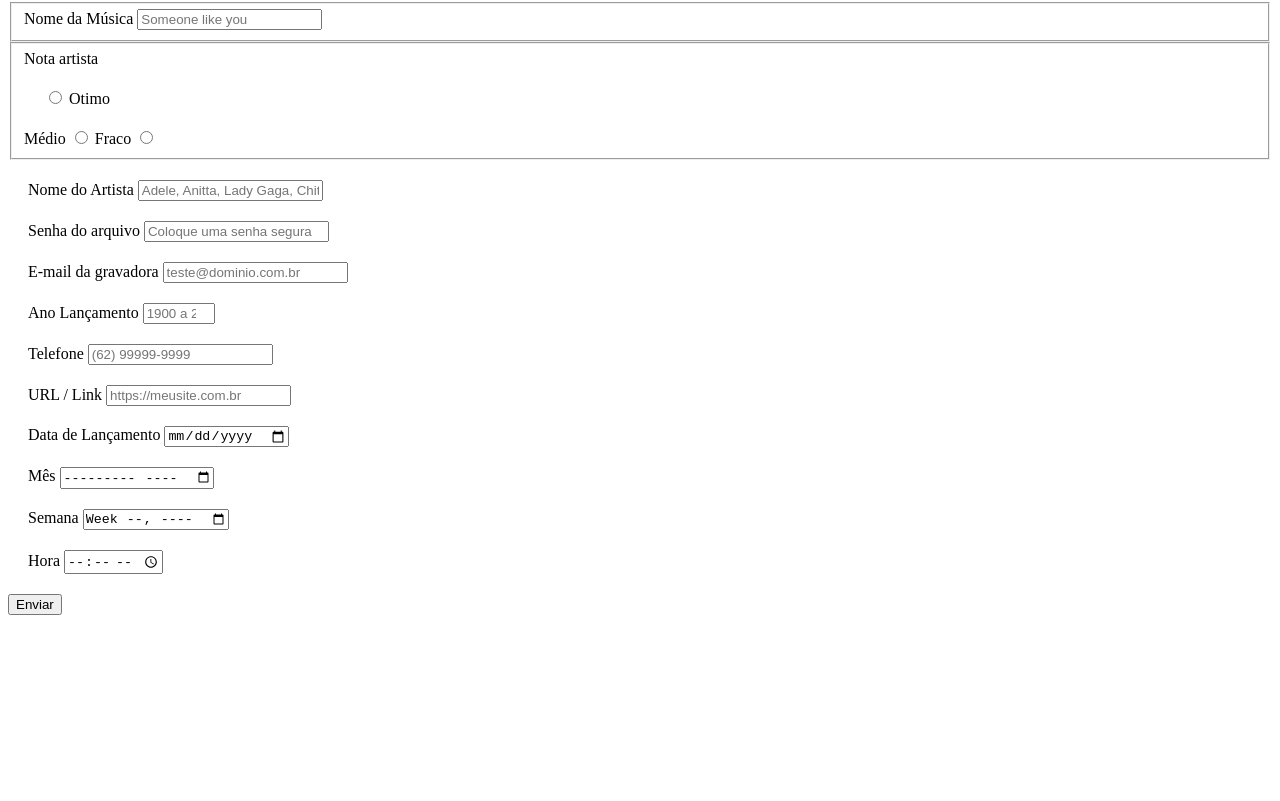
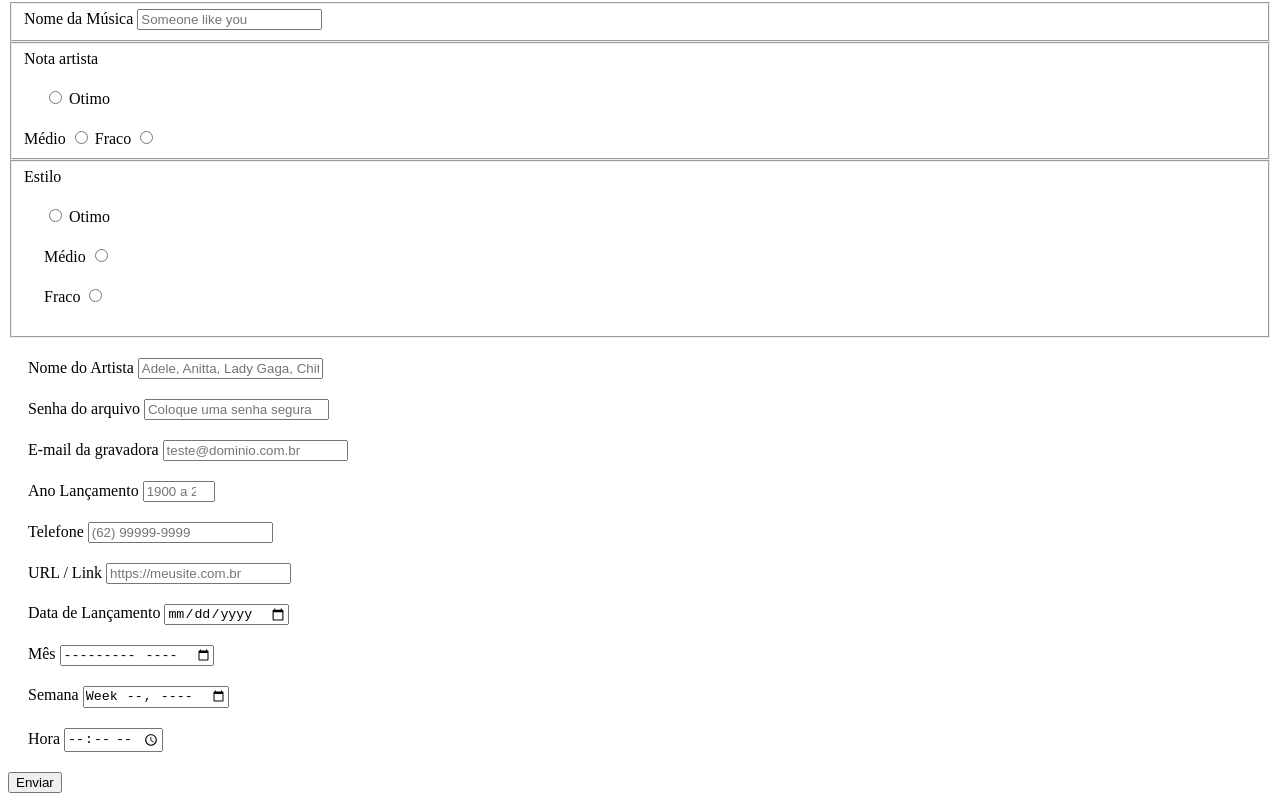
Before and after one commit to khyquer/khyquer.github.io, a plain HTML site: page formulario/index.html in a window 1280 px wide. Shown: the part 78-879 px from the top of the page. Before the commit the page ends 800 px from the top, so only its background shows below. Drawn offline with Linux system fonts and the light colour scheme.

Commit message:
Update index.html

```diff
--- a/formulario/index.html
+++ b/formulario/index.html
@@ -33,6 +33,24 @@
 
             <label for="avaliacaoFraco">Fraco</label>
             <input type='radio' name="avaliacao" id="avaliacaoFraco" />
+        </fieldset>
+
+
+        <fieldset>
+            <label for="avaliacao">Estilo</label>
+
+            <div>
+                <input type='radio' name="estilo"  id="estiloRock" />
+                <label for="estiloRock">Otimo</label>
+            </div>
+            <div>
+                <label for="estiloPop">Médio</label>
+                <input type='radio' name="estilo" id="estiloPop" />
+            </div>
+            <div>
+                <label for="estiloSertanejo">Fraco</label>
+                <input type='radio' name="estilo" id="estiloSertanejo" />
+            </div>
         </fieldset>
         <div>
             <label for="nomeArtista">Nome do Artista</label>
```
